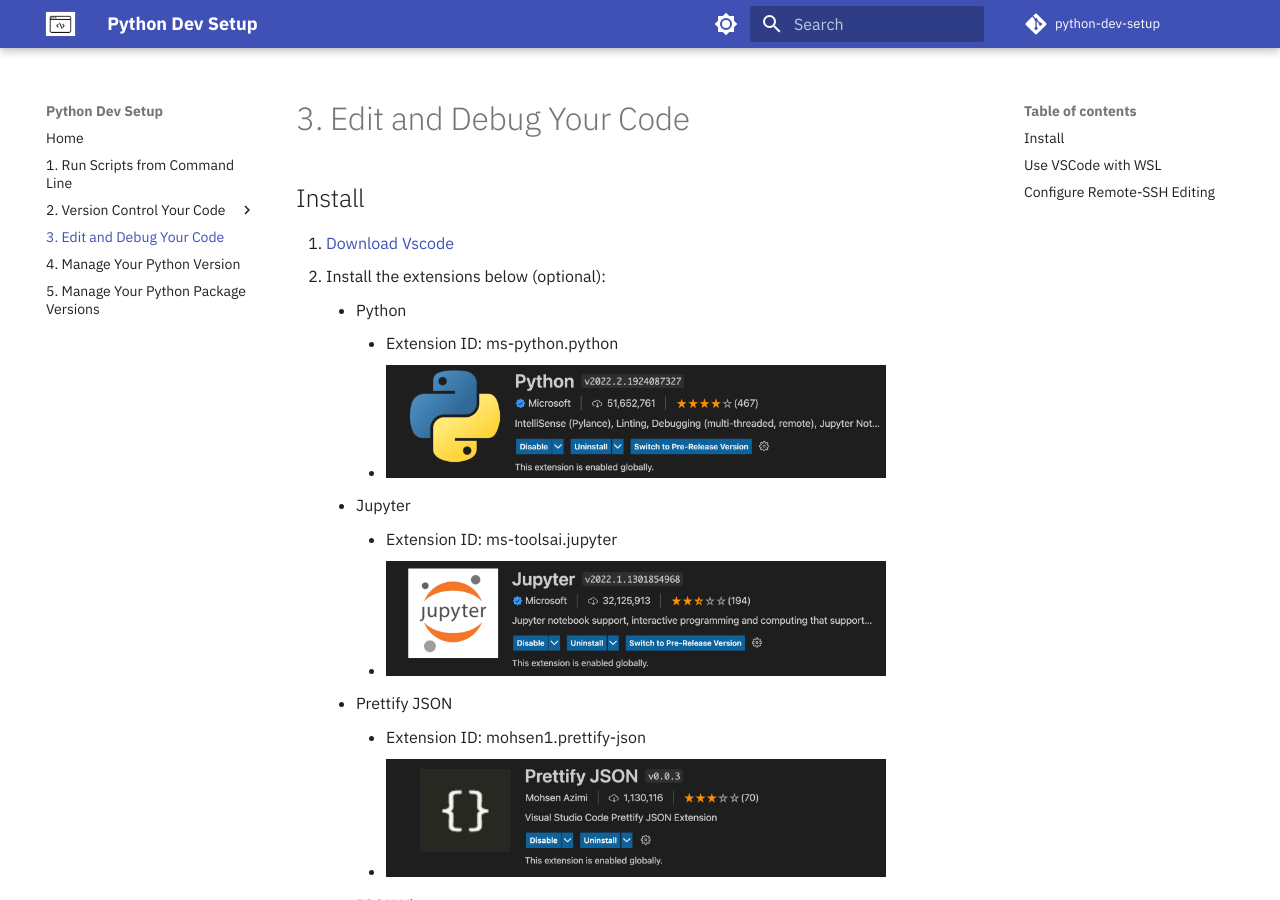
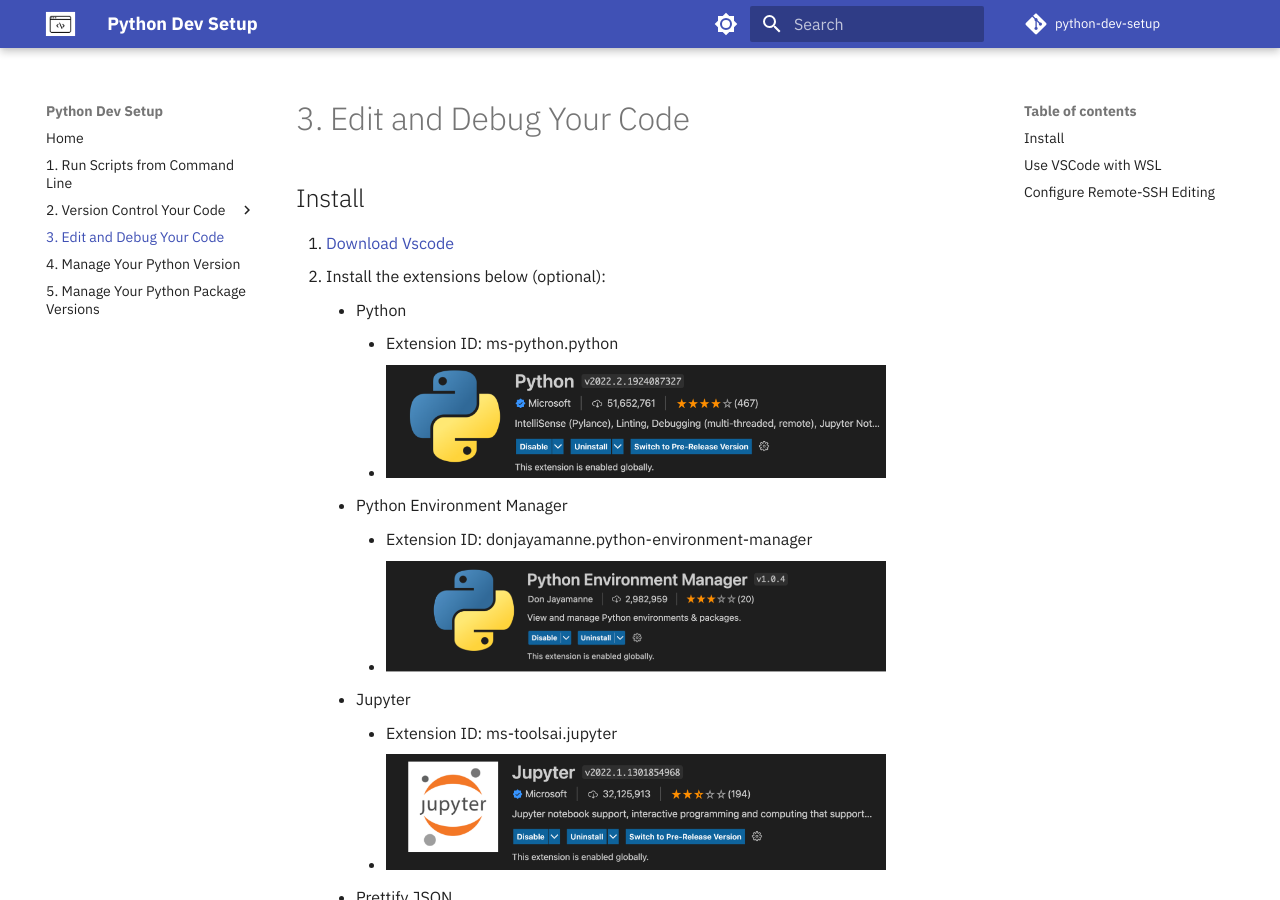
Before and after one commit to jillvillany/python-dev-setup, an MkDocs documentation site: the page built from docs/3-edit_with_vscode.md, in a window 1280 px wide and 900 px high. Built offline with MkDocs 1.6.1 and Material for MkDocs 9.7.7, drawn with Linux system fonts in a browser that asks for light colours; comment, search, counter and statistics services are not loaded.

Commit message:
add python env manager extension

```diff
--- a/docs/3-edit_with_vscode.md
+++ b/docs/3-edit_with_vscode.md
@@ -6,6 +6,9 @@
     - Python
         - Extension ID: ms-python.python
         - <img src="../img/python-extension.png" alt="img" width=500>
+    - Python Environment Manager
+        - Extension ID: donjayamanne.python-environment-manager
+        - <img src="../img/python-env-manager-extension.png" alt="img" width=500>
     - Jupyter
         - Extension ID: ms-toolsai.jupyter
         - <img src="../img/jupyter-extension.png" alt="img" width=500>
```
Also changed, not shown: docs/img/python-env-manager-extension.png (added).
